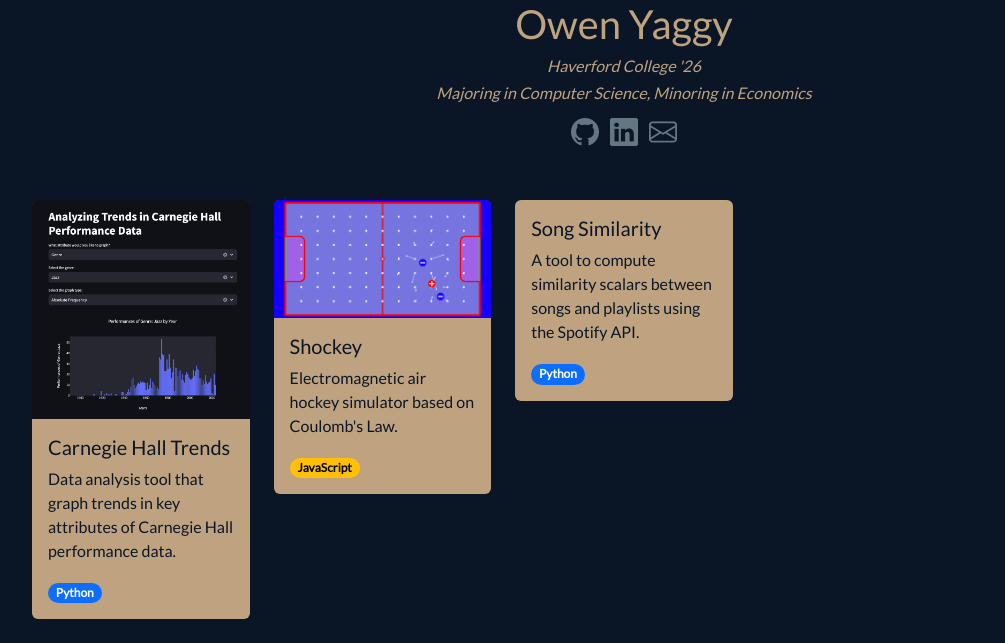
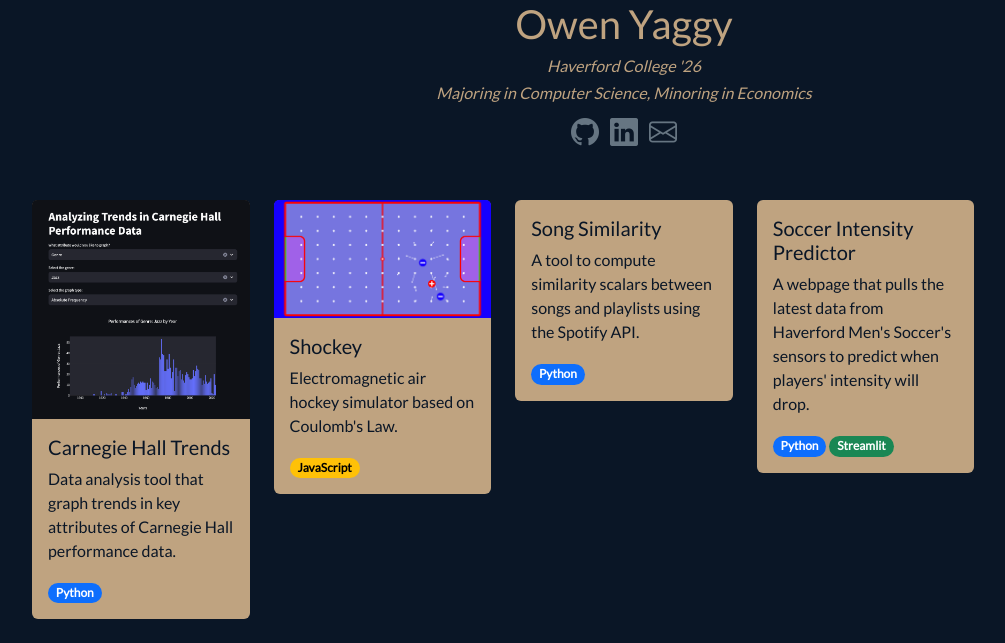
Before and after one commit to owyaggy/yaggydev, a Flask app: page / in a window 1280 px wide. Shown: the part 432-1075 px from the top of the page, without its empty margins (16-1021 px from the left). Run offline with Flask 3, Linux system fonts and the light colour scheme.

Commit message:
adds msoc data analysis project

```diff
--- a/templates/index.html
+++ b/templates/index.html
@@ -66,6 +66,16 @@
                     </div>
                 </div>
             </div>
+            <div class="col">
+                <div class="card border border-0" style="background-color: var(--theme-tan)">
+                    <div class="card-body">
+                        <h5 class="card-title" id="card-title">Soccer Intensity Predictor</h5>
+                        <p class="card-text">A webpage that pulls the latest data from Haverford Men's Soccer's sensors to predict when players' intensity will drop.</p>
+                        <span class="badge rounded-pill text-bg-primary">Python</span>
+                        <span class="badge rounded-pill text-bg-success">Streamlit</span>
+                    </div>
+                </div>
+            </div>
         </div>
     </main>
     <script src="https://cdn.jsdelivr.net/npm/bootstrap@5.3.2/dist/js/bootstrap.bundle.min.js" integrity="sha384-C6RzsynM9kWDrMNeT87bh95OGNyZPhcTNXj1NW7RuBCsyN/o0jlpcV8Qyq46cDfL" crossorigin="anonymous"></script>
```
